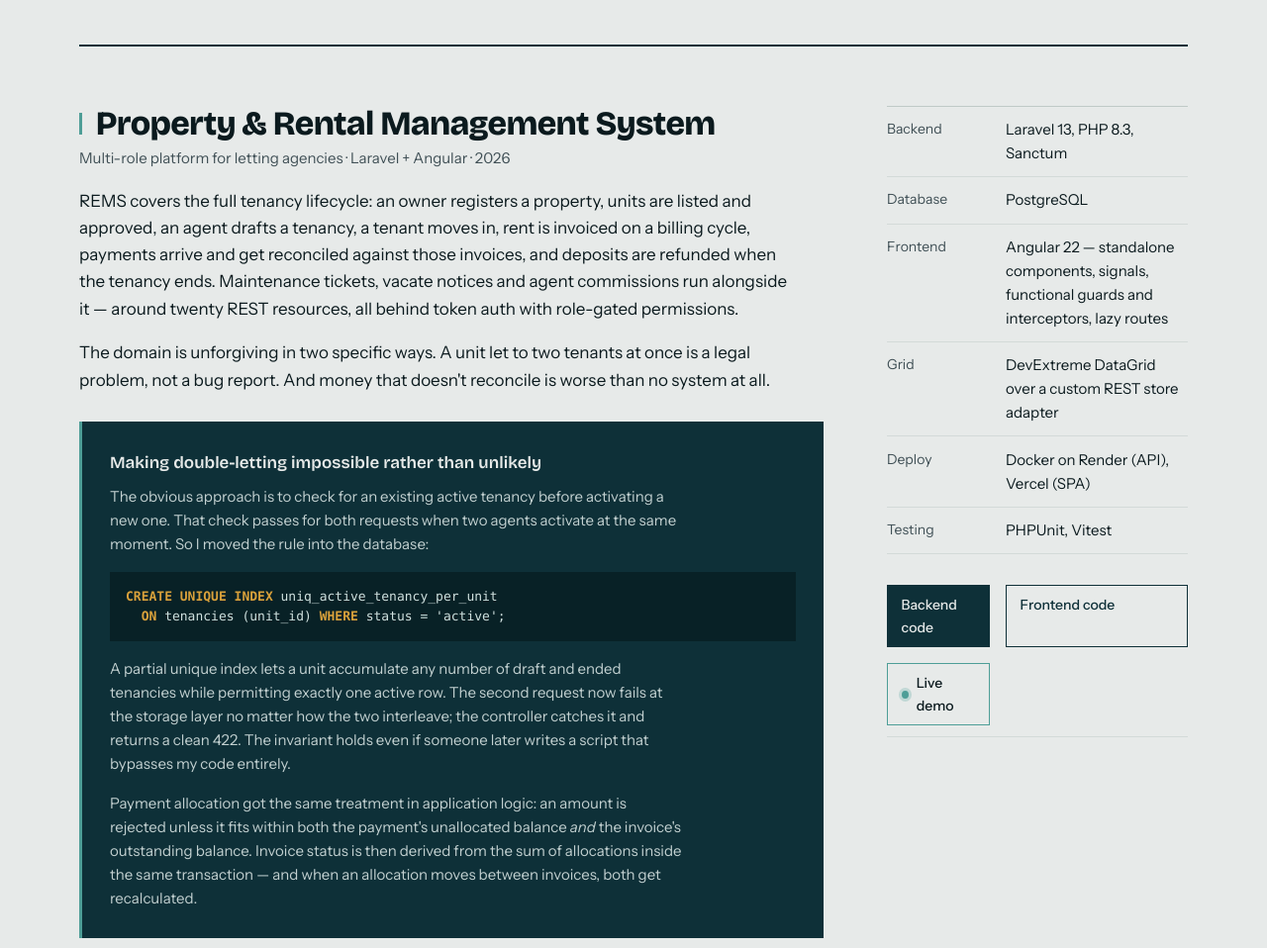
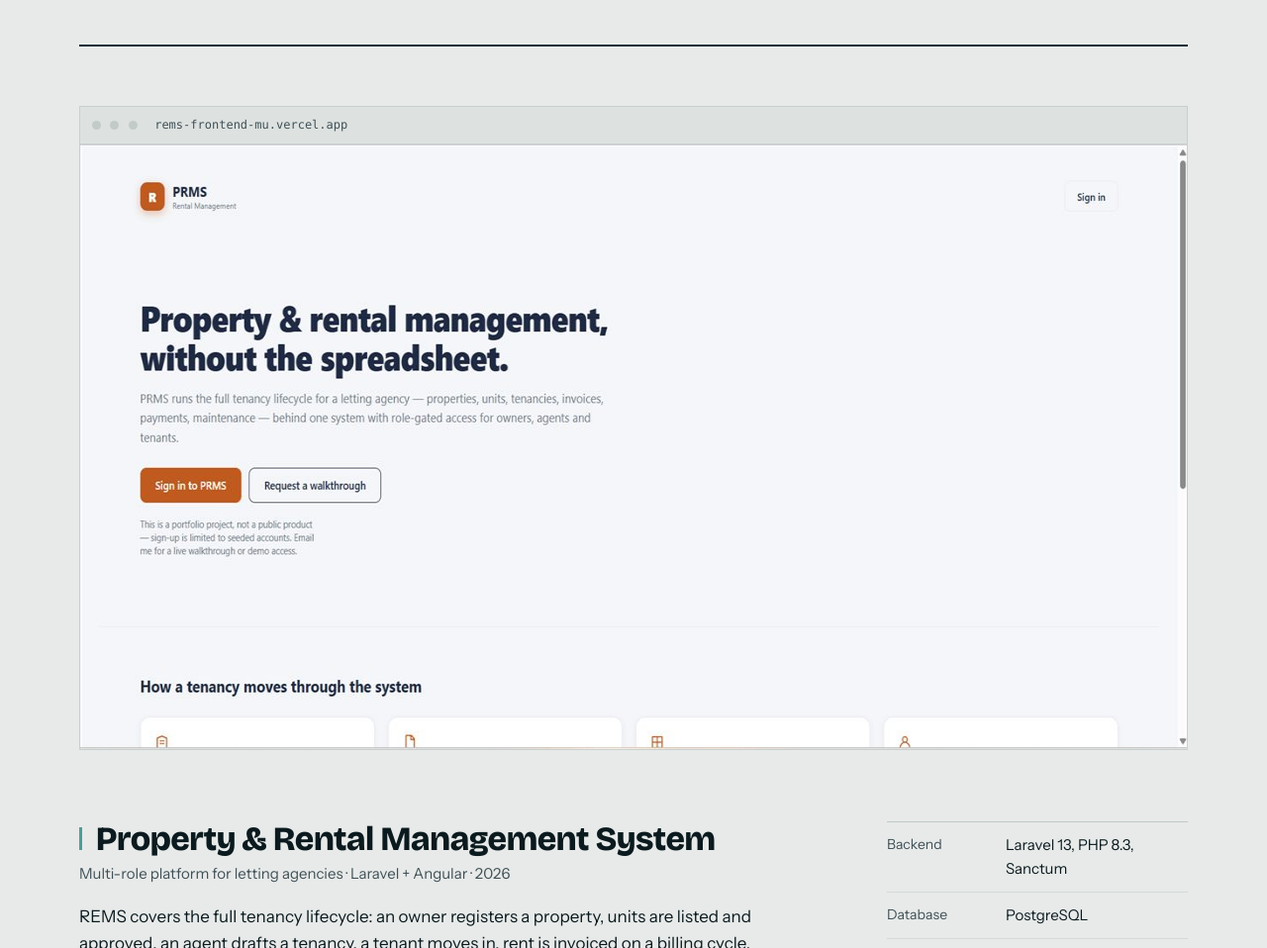
Before and after one commit to Gabriel-Bjay/Resume-Portfolio, a plain HTML site: page index.html in a window 1280 px wide. Shown: the part 1399-2357 px from the top of the page at 99% size. Drawn offline with nearby package versions, Linux system fonts and the light colour scheme.

Commit message:
Add REMS (PRMS) live screenshot to portfolio card
Full-page capture of the live rems-frontend-mu.vercel.app landing
page (resized to 1280px wide, compressed to ~50KB JPEG), framed in
the same browser-chrome mockup used for the VHS card.

Captured after merging and deploying the public landing page and
sign-in redesign (rems-frontend #3, #4), so the screenshot matches
what's actually live rather than a not-yet-deployed preview.

```diff
--- a/index.html
+++ b/index.html
@@ -498,6 +498,13 @@
 
       <!-- ============ REMS ============ -->
       <article class="record rems">
+        <figure class="shot">
+          <div class="shot-chrome">
+            <span class="shot-dot"></span><span class="shot-dot"></span><span class="shot-dot"></span>
+            <span class="shot-url">rems-frontend-mu.vercel.app</span>
+          </div>
+          <img src="images/rems-screenshot.jpg" alt="PRMS public landing page — property and rental management pitch with a tenancy-lifecycle breakdown" loading="lazy" width="1280" height="611">
+        </figure>
         <div class="record-body">
           <h3>Property &amp; Rental Management System</h3>
           <p class="record-sub">Multi-role platform for letting agencies · Laravel + Angular · 2026</p>
```
Also changed, not shown: images/rems-screenshot.jpg (added).
